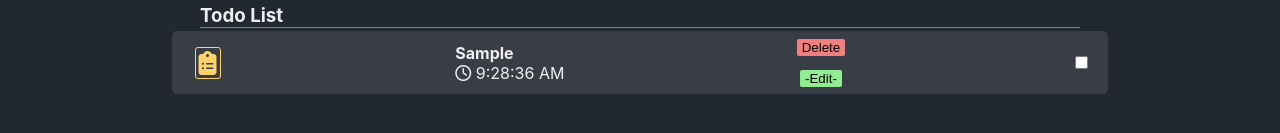
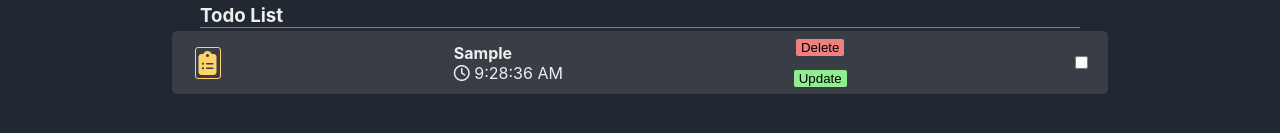
Before and after one commit to profinnocent/react-todo-app, a React (Create React App) app: page / in a window 1280 px wide. Both pictures are taken after typing "Sample" into the empty fields and a click on the button "Add Task". Shown: the part 273-406 px from the top of the page. Built offline with nearby package versions, Linux system fonts and the light colour scheme.

Commit message:
updated btn

```diff
--- a/src/App.js
+++ b/src/App.js
@@ -1,56 +1,71 @@
 import "./App.css";
 import Header from "./Components/Header";
 import Todo from "./Components/Todo";
-import React, { useState } from "react"
-import Todolist from "./Components/Todolist"
+import React, { useState } from "react";
+import Todolist from "./Components/Todolist";
 
 function App() {
-  const [todos, setTodos] = useState([])
-  const [data, setData] = useState(0)
-  let [inputtext, setInputText] = useState("")
+  const [todos, setTodos] = useState([]);
+  const [data, setData] = useState(0);
+  let [inputtext, setInputText] = useState("");
+  const [isCompleted, setIsCompleted] = useState(false);
 
   //Add New task function
   const addTask = () => {
-    if(inputtext !== ""){
-    setTodos([...todos,{id: Math.floor(Math.random()*100000), text: inputtext, time: new Date().toLocaleTimeString(), isCompleted: false }])
-    setInputText("")
-    setData(data)
+    if (inputtext !== "") {
+      setTodos([
+        ...todos,
+        {
+          id: Math.floor(Math.random() * 100000),
+          text: inputtext,
+          time: new Date().toLocaleTimeString(),
+          isCompleted: false,
+        },
+      ]);
+      setInputText("");
+      setData(data);
+    } else {
+      alert("Please enter a task");
     }
-    else{
-      alert("Please enter a task")
-    }
-  }
+  };
 
   //Delete a Task
   const delTask = (id) => {
-    setTodos([...todos].filter(td => td.id !== id))
-  }
+    setTodos([...todos].filter((td) => td.id !== id));
+  };
 
   //Edit Todo task
   const editTasK = (ide) => {
-    console.log("edit")
-  }
+    if (inputtext === "") {
+      alert(
+        "Type the new task in the input box and press EDIT button of the Task you want to change"
+      );
+    } else {
+      setTodos(
+        [...todos].map((todo) =>
+          todo.id === ide ? { ...todo, text: inputtext } : todo
+        )
+      );
+      setInputText("");
+    }
+  };
 
   //Toggle Completed button
-const toggleCompleted = (idt) => {
-  const newTodos = [...todos].map((todo) => {
-    if(todo.id === idt){
-      todo.isCompleted = !todo.isCompleted
-    }
-    return todo
-  })
+  const toggleCompleted = (e, idt) => {
+    e.preventDefault();
 
-  setTodos([newTodos])
-}
+    setTodos(
+      todos.map((todo) =>
+        todo.id === idt ? setIsCompleted(!isCompleted) : todo
+      )
+    );
+  };
 
-
-  console.log(todos)
+  console.log(todos);
 
   return (
     <div className="App">
-      <Header
-      data={data} todos={todos}
-      />
+      <Header data={data} todos={todos} />
       <Todo
         inputtext={inputtext}
         changeText={(e) => setInputText(e.target.value)}
@@ -58,10 +73,11 @@ const toggleCompleted = (idt) => {
         addTask={addTask}
       />
       <Todolist
-      todos={todos}
-      delTask={(tdid) => delTask(tdid)}
-      toggleCompleted={(todid) => toggleCompleted(todid)}
-      editTask={(teid) => editTasK(teid)}
+        todos={todos}
+        delTask={(tdid) => delTask(tdid)}
+        toggleCompleted={(e) => toggleCompleted(e)}
+        isCompleted={isCompleted}
+        editTask={(teid) => editTasK(teid)}
       />
     </div>
   );
--- a/src/Components/Todolist.css
+++ b/src/Components/Todolist.css
@@ -69,7 +69,6 @@ margin-right: 5px;
 }
 
 
-
 /* Media Query ------------------------------ */
 @media (max-width:576px){
     .todos ul li{
--- a/src/Components/Todolist.js
+++ b/src/Components/Todolist.js
@@ -1,7 +1,7 @@
-import './Todolist.css'
+import { useState } from 'react';
+import './Todolist.css';
 
-const Todolist = ({todos, delTask, toggleCompleted, editTask}) => {
-
+const Todolist = ({todos, delTask, toggleCompleted, isCompleted, editTask}) => {
 
   return (
       <div className="todos">
@@ -21,14 +21,16 @@ const Todolist = ({todos, delTask, toggleCompleted, editTask}) => {
              </div>
              <div className="btns">
                <button onClick={() => delTask(todo.id)}>Delete</button>
-               <button onClick={() => editTask(todo.id)}> -Edit- </button>
+               <button onClick={() => editTask(todo.id)}>Update</button>
              </div>
              <input type="checkbox"
-             onChange={() => toggleCompleted(todo.id)}
+             onChange={toggleCompleted}
+             value={isCompleted}
              checked={todo.isCompleted}/>
            </li>
           )}
         </ul>
+
       </div>
   )
 }
```
